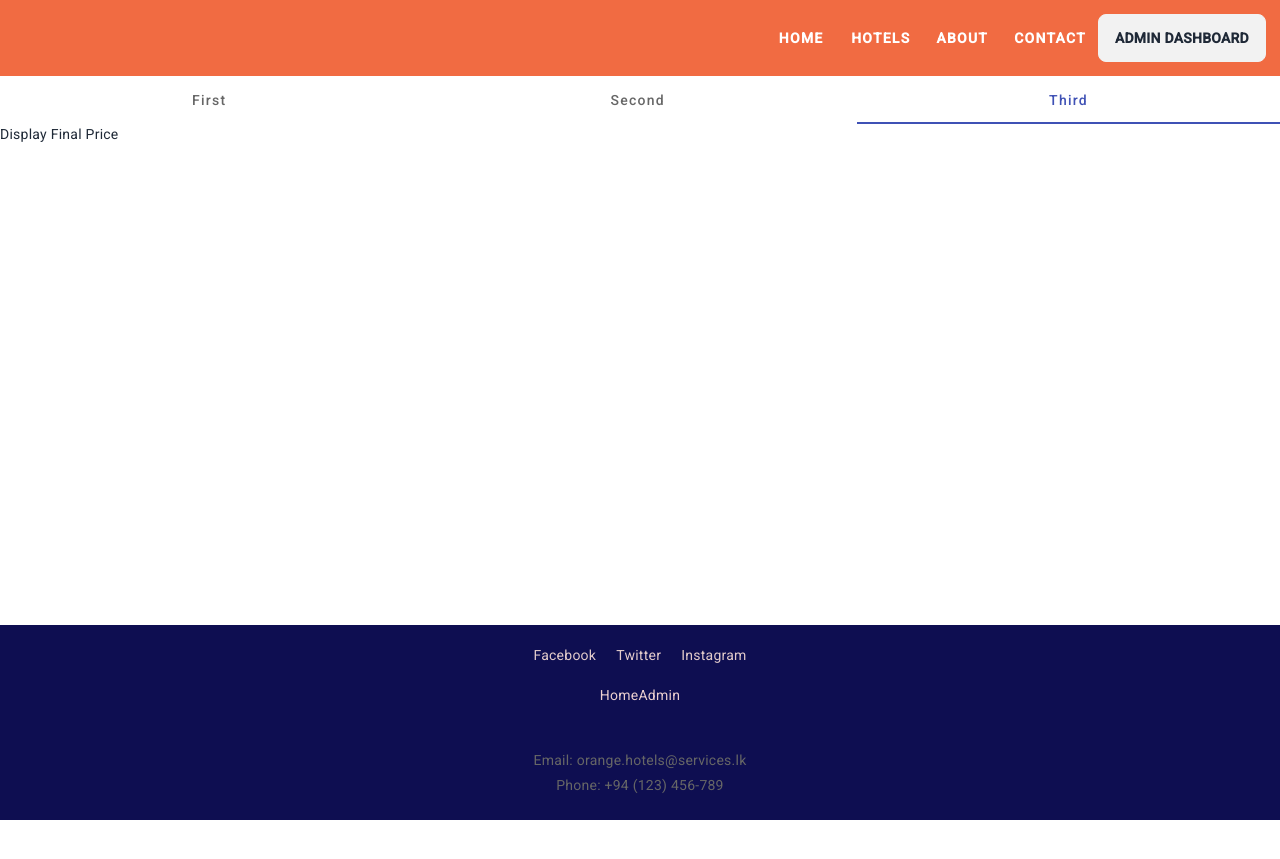
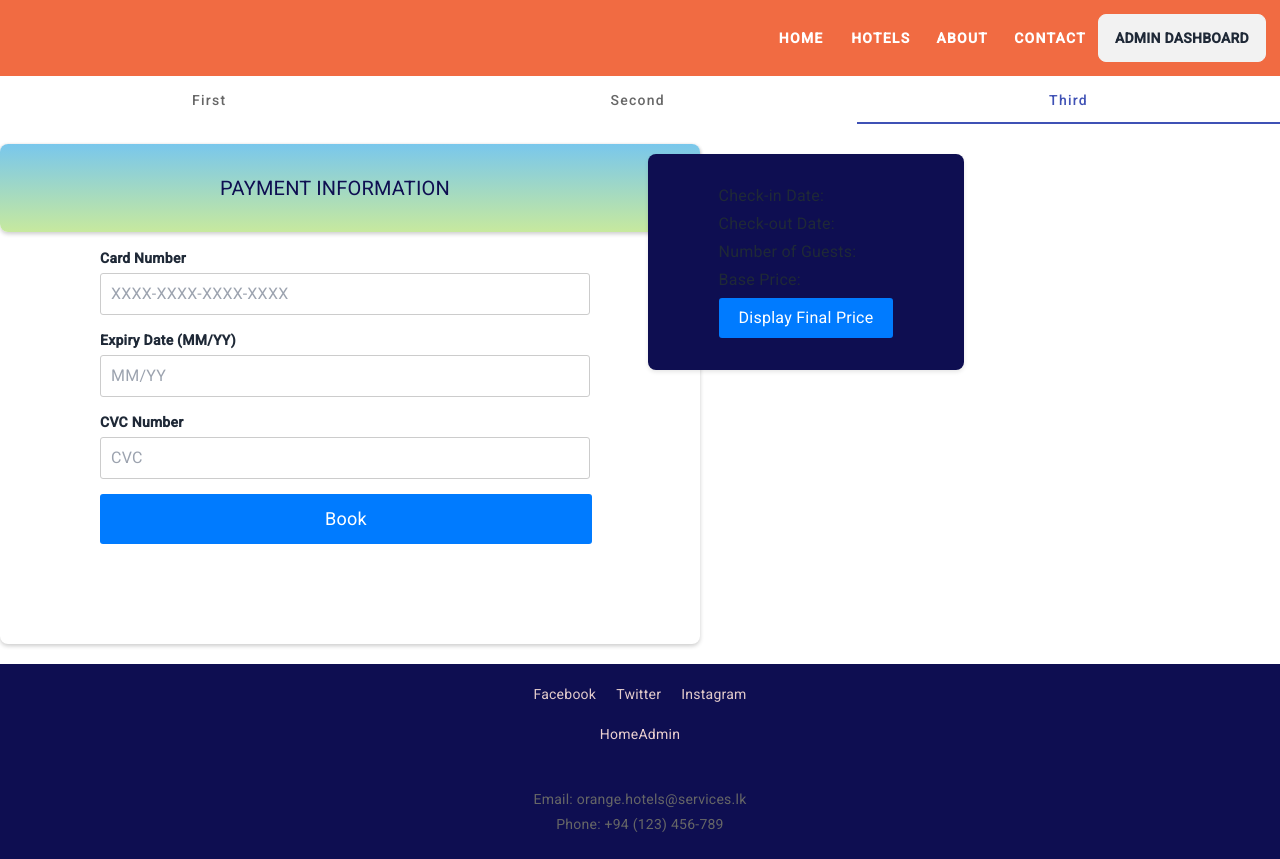
Before and after one commit to it21302862/HotelCodegen, an Angular app in the folder frontend/: page /booking in a window 1280 px wide. Both pictures are taken after a click on the tab "Third". Before the commit the page ends 820 px from the top, so only its background shows below. Built offline with nearby package versions, Linux system fonts and the light colour scheme.

Commit message:
booking 3step styles done

```diff
--- a/frontend/src/app/booking/booking.component.css
+++ b/frontend/src/app/booking/booking.component.css
@@ -101,3 +101,55 @@ h3{
   color: red;
   font-weight: bold;
 }
+
+
+
+/* Style for the payment form container */
+.payment-form {
+  justify-content: space-between;
+  width: 700px;
+  height: 500px;
+  align-items: flex-start;
+  flex-direction: column;
+  margin: 20px auto;
+  border-radius: 20px;
+  box-shadow: #ccc;
+  background-color: white;
+  border-radius: 8px;
+  box-shadow: 0 2px 4px rgba(0, 0, 0, 0.2);
+}
+
+/* Style for form labels */
+.form-group label {
+  display: block;
+  font-weight: bold;
+  margin-bottom: 5px;
+  margin-left: 100px;
+}
+
+/* Style for form inputs */
+.form-group input[type="text"] {
+  width: 70%;
+  padding: 10px;
+  margin-left: 100px;
+  margin-bottom: 15px;
+  border: 1px solid #ccc;
+  border-radius: 3px;
+  font-size: 16px;
+}
+
+/* Style for the submit button */
+button[type="submit"] {
+  background-color: #007bff;
+  color: #fff;
+  border: none;
+  border-radius: 3px;
+  padding: 15px 225px;
+  cursor: pointer;
+  font-size: 18px;
+  margin-left: 100px;
+}
+
+button[type="submit"]:hover {
+  background-color: #0e0e51;
+}
--- a/frontend/src/app/booking/booking.component.html
+++ b/frontend/src/app/booking/booking.component.html
@@ -2,30 +2,39 @@
   <mat-tab label="First">
     <div class="grid grid-cols-2 gap-4">
       <form class="form">
-
         <h3>PERSONAL DETAILS</h3>
         <!-- Check-in Date -->
         <mat-form-field class="full-width">
           <mat-label>First Name</mat-label>
-          <input class="mat-input-element"matInput name="checkIn" />
+          <input class="mat-input-element" matInput name="firstname" />
         </mat-form-field>
 
         <!-- Check-out Date -->
         <mat-form-field class="full-width">
           <mat-label>Last Name</mat-label>
-          <input class="mat-input-element" matInput name="checkOut" />
+          <input class="mat-input-element" matInput name="lastname" />
         </mat-form-field>
 
         <!-- Number of Guests -->
         <mat-form-field class="full-width">
           <mat-label>Email</mat-label>
-          <input class="mat-input-element"matInput type="email" name="noOfPax" />
+          <input
+            class="mat-input-element"
+            matInput
+            type="email"
+            name="email"
+          />
         </mat-form-field>
 
         <!-- Room Price -->
         <mat-form-field class="full-width">
           <mat-label>Telephone</mat-label>
-          <input class="mat-input-element"matInput type="phone" name="roomPrice" />
+          <input
+            class="mat-input-element"
+            matInput
+            type="phone"
+            name="phone"
+          />
         </mat-form-field>
       </form>
 
@@ -82,9 +91,45 @@
     </div>
   </mat-tab>
   <mat-tab label="Third">
+    <div class="grid grid-cols-2 gap-4">
+      <form class="form">
+        <h3>PAYMENT INFORMATION</h3>
+        <!-- Check-in Date -->
+        <div class="form-group">
+          <label for="card-number">Card Number</label>
+          <input type="text" id="card-number" name="cardNumber" placeholder="XXXX-XXXX-XXXX-XXXX" ngModel required>
+        </div>
+
+        <div class="form-group">
+          <label for="card-expiry">Expiry Date (MM/YY)</label>
+          <input type="text" id="card-expiry" name="expiryDate" placeholder="MM/YY" ngModel required>
+        </div>
+
+        <div class="form-group">
+          <label for="card-cvc">CVC Number</label>
+          <input type="text" id="card-cvc" name="cvcNumber" placeholder="CVC" ngModel required>
+        </div>
+
+        <button type="submit">Book</button>
+      </form>
+
+      <div>
+        <mat-card class="card">
+          <mat-card-content>
+            <!-- Display basic information -->
+            <p class="card-text">Check-in Date: {{ checkIn }}</p>
+            <p class="card-text">Check-out Date: {{ checkOut }}</p>
+            <p class="card-text">Number of Guests: {{ noOfPax }}</p>
+            <p class="card-text">Base Price: {{ roomPrice }}</p>
             <div *ngIf="finalPrice !== null">
-      <p>Final Price: {{ finalPrice }}</p>
+              <p class="card-text">Final Price: {{ finalPrice }}</p>
             </div>
-    <button (click)="displayFinalPrice()">Display Final Price</button>
+            <button (click)="displayFinalPrice()" style="background-color: #007bff; color: #fff; border: none; border-radius: 3px; padding: 10px 20px; cursor: pointer; font-size: 16px;">Display Final Price</button>
+
+          </mat-card-content>
+        </mat-card>
+      </div>
+    </div>
+
   </mat-tab>
 </mat-tab-group>
--- a/frontend/src/app/booking/booking.component.ts
+++ b/frontend/src/app/booking/booking.component.ts
@@ -7,12 +7,15 @@ import { Reservation } from '../services/reservation';
 import { HttpParams } from '@angular/common/http';
 
 
+
 @Component({
   selector: 'app-booking',
   templateUrl: './booking.component.html',
   styleUrls: ['./booking.component.css'],
 })
 export class BookingComponent implements OnInit {
+
+
   contractId: number | null = null;
   roomTypeId: number | null = null;
   checkIn: string | null = null;
@@ -24,6 +27,7 @@ export class BookingComponent implements OnInit {
   supplements: Supplement[] = [];
   reservation: Reservation | null = null;
   finalPrice: number | null = null;
+
 
 
   constructor(private route: ActivatedRoute, private http: HttpClient) {}
@@ -44,13 +48,13 @@ export class BookingComponent implements OnInit {
         this.noOfPax !== null
       ) {
         this.calculatePrice();
-
       } else {
         this.error = 'Invalid query parameters.';
+
       }
     });
 
-    this.displayFinalPrice();
+
   }
 
   calculatePrice() {
@@ -92,6 +96,7 @@ export class BookingComponent implements OnInit {
         (response: Supplement[]) => {
           this.supplements = response;
           console.log('Supplements:', this.supplements);
+
         },
         (error: HttpErrorResponse) => {
           console.error('Error fetching supplements:', error);
@@ -114,7 +119,6 @@ export class BookingComponent implements OnInit {
 
       this.http.post<any>(url, null, { params }).subscribe(
         (response: any) => {
-
           console.log('Supplement added to reservation:', response);
         },
         (error: HttpErrorResponse) => {
@@ -122,6 +126,7 @@ export class BookingComponent implements OnInit {
         }
       );
     }
+
   }
 
 
@@ -148,4 +153,8 @@ export class BookingComponent implements OnInit {
 
 
 
+
+
+
+
 }
```
Lines whose indentation alone changed are shown as unchanged.
